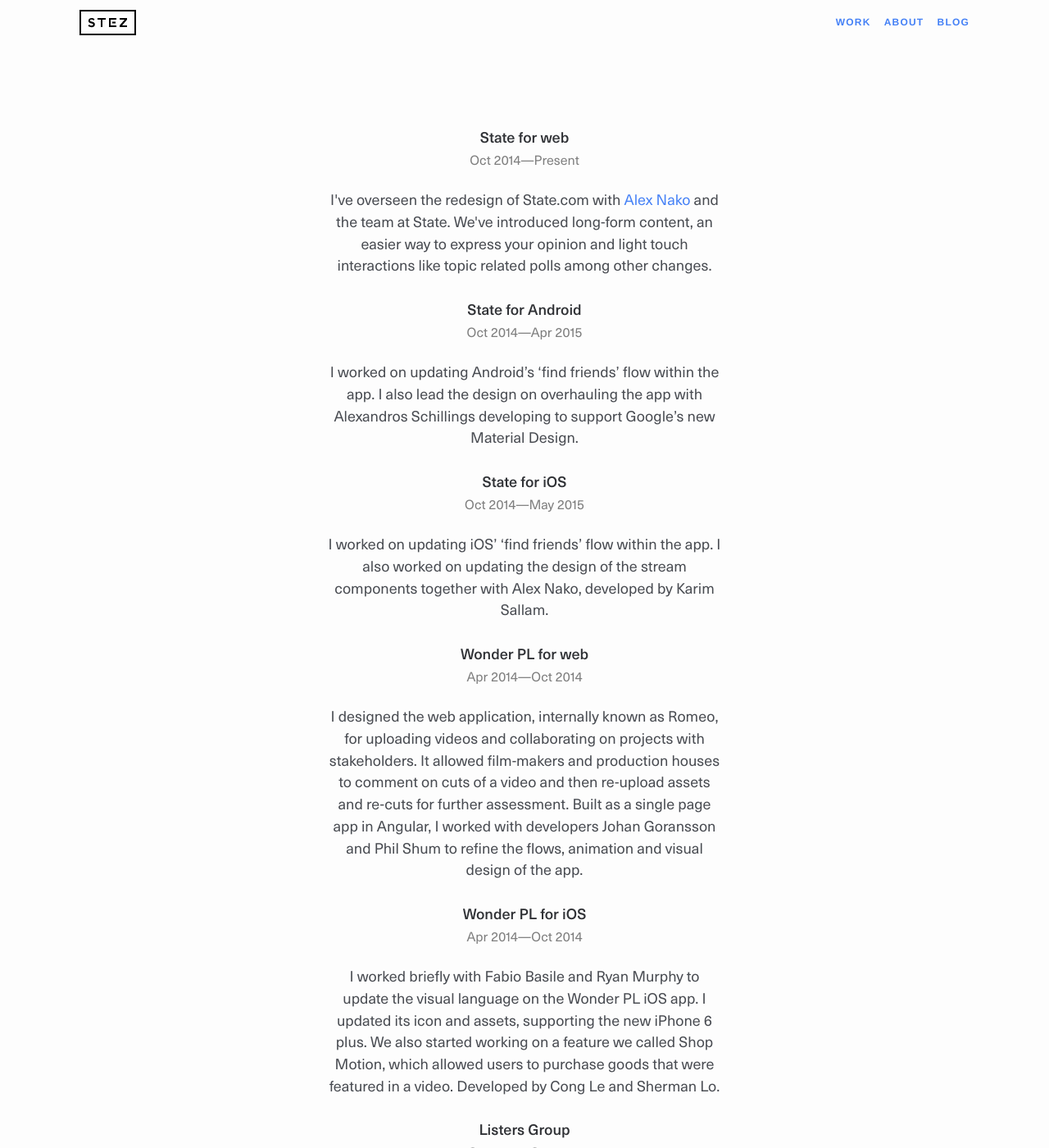
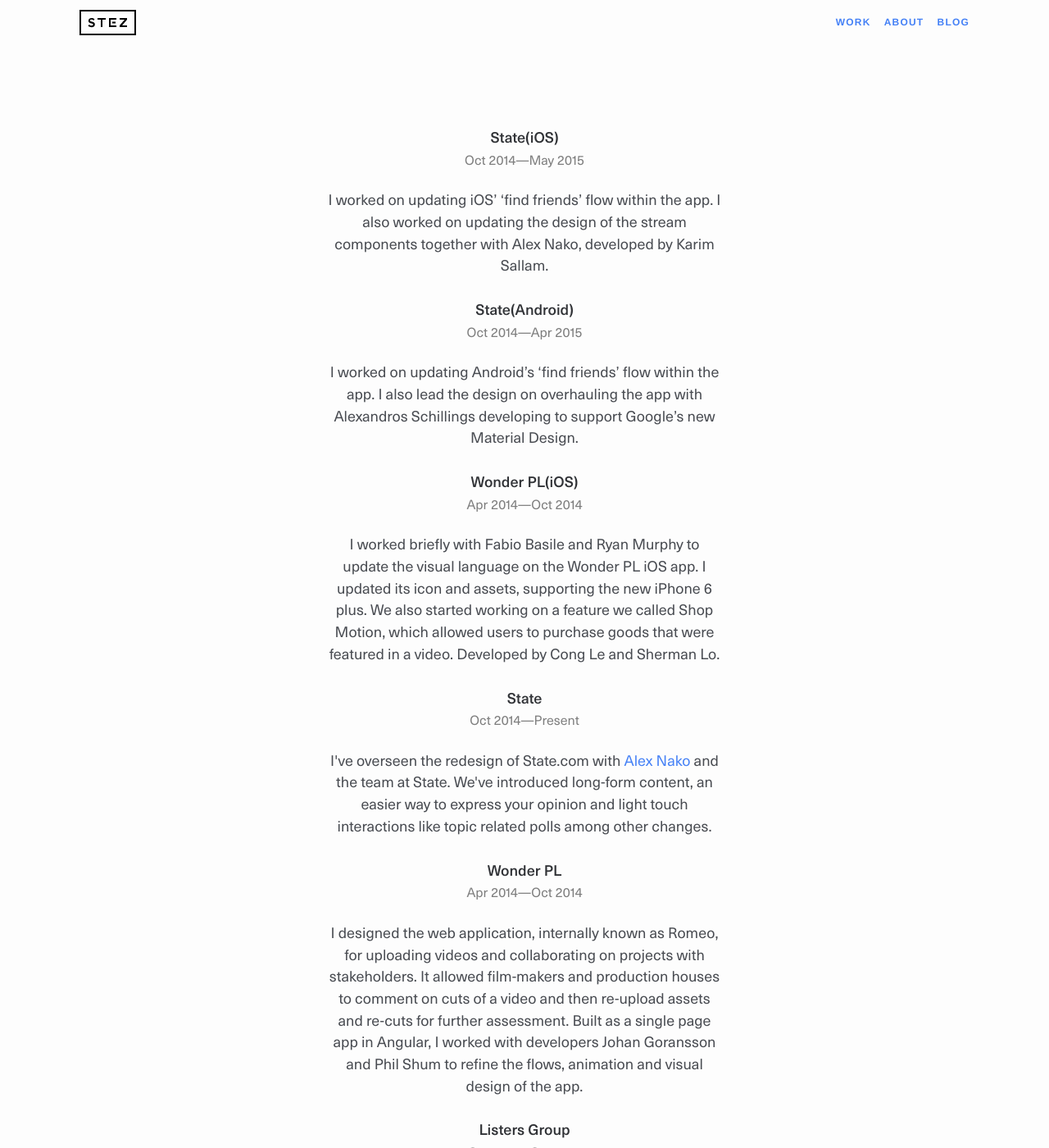
Before and after one commit to mr-stezz/mr-stezz.github.io, a Jekyll site: the page built from index.html, in a window 1280 px wide and 1400 px high. Shown: the whole window at 82% size. Built offline with Jekyll 4.4.1, drawn with Linux system fonts in a browser that asks for light colours; Markdown is read by kramdown in place of the engine named in the settings; the list of posts is cut into pages by our own code; some of the changed text lies outside the part shown.

Commit message:
remove unwanted elements from homepage

```diff
--- a/index.html
+++ b/index.html
@@ -5,37 +5,37 @@
 <main class="page-content  posts" role="main">
   <section class="text-col">
     <div class="text-col">
-      <h2 class="heading  no-spacing  page-title">State for web</h2>
+      <h2 class="heading  no-spacing  page-title">State(iOS)</h2>
+      <p class="heading  page-subtitle  t--center">Oct 2014&mdash;May 2015</p>
+      <p class="t--center">I worked on updating iOS&rsquo; &lsquo;find friends&rsquo; flow within the app. I also worked on updating the design of the stream components together with Alex Nako, developed by Karim Sallam.</p>
+    </div>
+  </section>
+  <section class="text-col">
+    <div class="text-col">
+      <h2 class="heading  no-spacing  page-title">State(Android)</h2>
+      <p class="heading  page-subtitle  t--center">Oct 2014&mdash;Apr 2015</p>
+      <p class="t--center">I worked on updating Android&rsquo;s &lsquo;find friends&rsquo; flow within the app. I also lead the design on overhauling the app with Alexandros Schillings developing to support Google&rsquo;s new Material Design.</p>
+    </div>
+  </section>
+  <section class="text-col">
+    <div class="text-col">
+      <h2 class="heading  no-spacing  page-title">Wonder PL(iOS)</h2>
+      <p class="heading  page-subtitle  t--center">Apr 2014&mdash;Oct 2014</p>
+      <p class="t--center">I worked briefly with Fabio Basile and Ryan Murphy to update the visual language on the Wonder PL iOS app. I updated its icon and assets, supporting the new iPhone 6 plus. We also started working on a feature we called Shop Motion, which allowed users to purchase goods that were featured in a video. Developed by Cong Le and Sherman Lo.</p>
+    </div>
+  </section>
+  <section class="text-col">
+    <div class="text-col">
+      <h2 class="heading  no-spacing  page-title">State</h2>
       <p class="heading  page-subtitle  t--center">Oct 2014&mdash;Present</p>
       <p class="t--center">I've overseen the redesign of State.com with <a href="https://twitter.com/alexnako" title="Product Designer, Alex Nako">Alex Nako</a> and the team at State. We've introduced long-form content, an easier way to express your opinion and light touch interactions like topic related polls among other changes.</p>
     </div>
   </section>
   <section class="text-col">
     <div class="text-col">
-      <h2 class="heading  no-spacing  page-title">State for Android</h2>
-      <p class="heading  page-subtitle  t--center">Oct 2014&mdash;Apr 2015</p>
-      <p class="t--center">I worked on updating Android&rsquo;s &lsquo;find friends&rsquo; flow within the app. I also lead the design on overhauling the app with Alexandros Schillings developing to support Google&rsquo;s new Material Design.</p>
-    </div>
-  </section>
-  <section class="text-col">
-    <div class="text-col">
-      <h2 class="heading  no-spacing  page-title">State for iOS</h2>
-      <p class="heading  page-subtitle  t--center">Oct 2014&mdash;May 2015</p>
-      <p class="t--center">I worked on updating iOS&rsquo; &lsquo;find friends&rsquo; flow within the app. I also worked on updating the design of the stream components together with Alex Nako, developed by Karim Sallam.</p>
-    </div>
-  </section>
-  <section class="text-col">
-    <div class="text-col">
-      <h2 class="heading  no-spacing  page-title">Wonder PL for web</h2>
+      <h2 class="heading  no-spacing  page-title">Wonder PL</h2>
       <p class="heading  page-subtitle  t--center">Apr 2014&mdash;Oct 2014</p>
       <p class="t--center">I designed the web application, internally known as Romeo, for uploading videos and collaborating on projects with stakeholders. It allowed film-makers and production houses to comment on cuts of a video and then re-upload assets and re-cuts for further assessment. Built as a single page app in Angular, I worked with developers Johan Goransson and Phil Shum to refine the flows, animation and visual design of the app.</p>
-    </div>
-  </section>
-  <section class="text-col">
-    <div class="text-col">
-      <h2 class="heading  no-spacing  page-title">Wonder PL for iOS</h2>
-      <p class="heading  page-subtitle  t--center">Apr 2014&mdash;Oct 2014</p>
-      <p class="t--center">I worked briefly with Fabio Basile and Ryan Murphy to update the visual language on the Wonder PL iOS app. I updated its icon and assets, supporting the new iPhone 6 plus. We also started working on a feature we called Shop Motion, which allowed users to purchase goods that were featured in a video. Developed by Cong Le and Sherman Lo.</p>
     </div>
   </section>
   <section>
@@ -47,9 +47,8 @@
   </section>
   <section>
     <div class="text-col">
-      <h2 class="heading  no-spacing  page-title">Various Freelance work</h2>
+      <h2 class="heading  no-spacing  page-title">Misc</h2>
       <p class="heading  page-subtitle  t--center">Apr 2010&mdash;Nov 2011</p>
-      <p class="t--center">Together with Aaron Stezycki and Anthony Williams, we designed a new visual style for the site, with an approach to modularising components, using scalable graphics and making the experience more holistic. Developed with Barry Burrows, Mike Tinson and Stuart Philbin.</p>
     </div>
   </section>
 </main>
```
